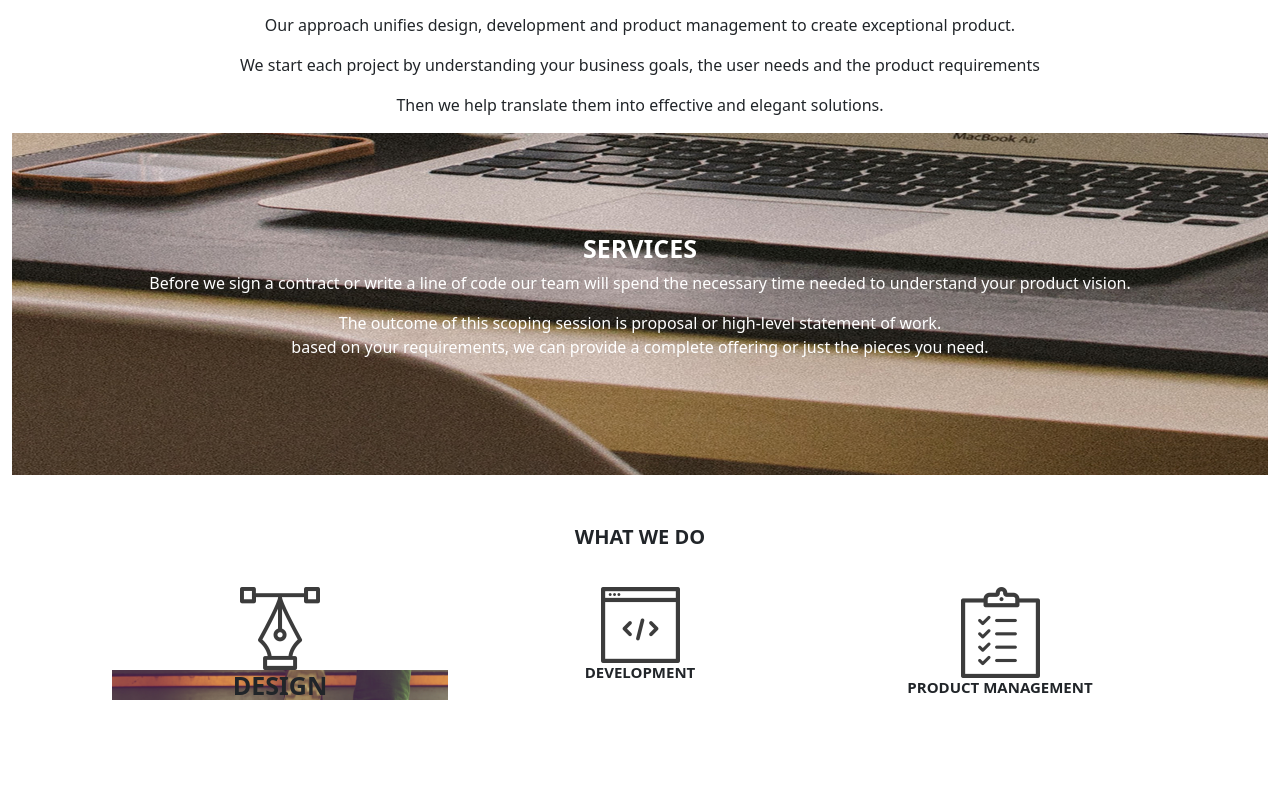
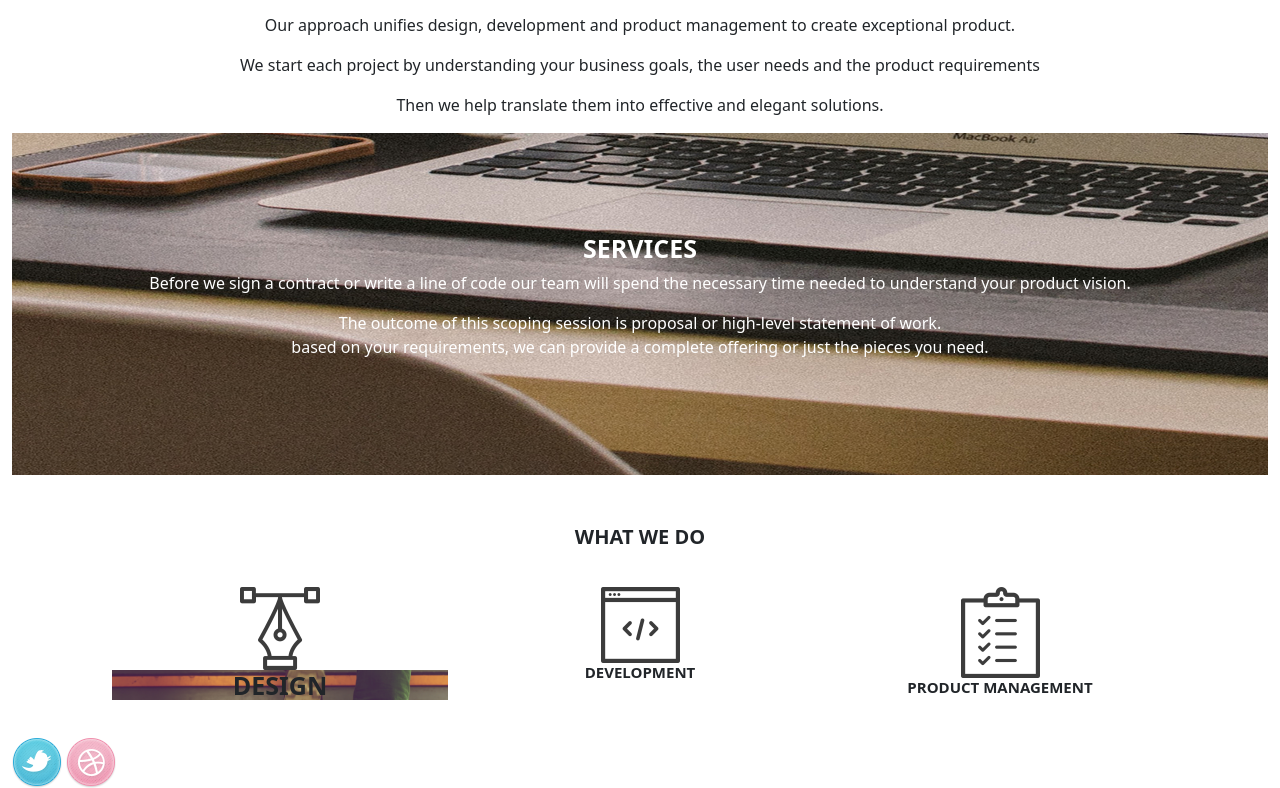
Before and after one commit to Maalim18/delani-studio, a plain HTML site: page index.html in a window 1280 px wide. Shown: the part 753-1541 px from the top of the page. Before the commit the page ends 1491 px from the top, so only its background shows below. Drawn offline with Linux system fonts and the light colour scheme.

Commit message:
add div nd social media icons

```diff
--- a/index.html
+++ b/index.html
@@ -62,6 +62,11 @@
             </div>
            </div>
                 </div>
+                <div class="footer">
+                    <footer>
+                        <div class="imgs">
+                            <img src="/assets/social_icons/twitter.png" class="icon">
+                            <img src="/assets/social_icons/dribble.png" alt="" class="icon">
 
 
 
```
